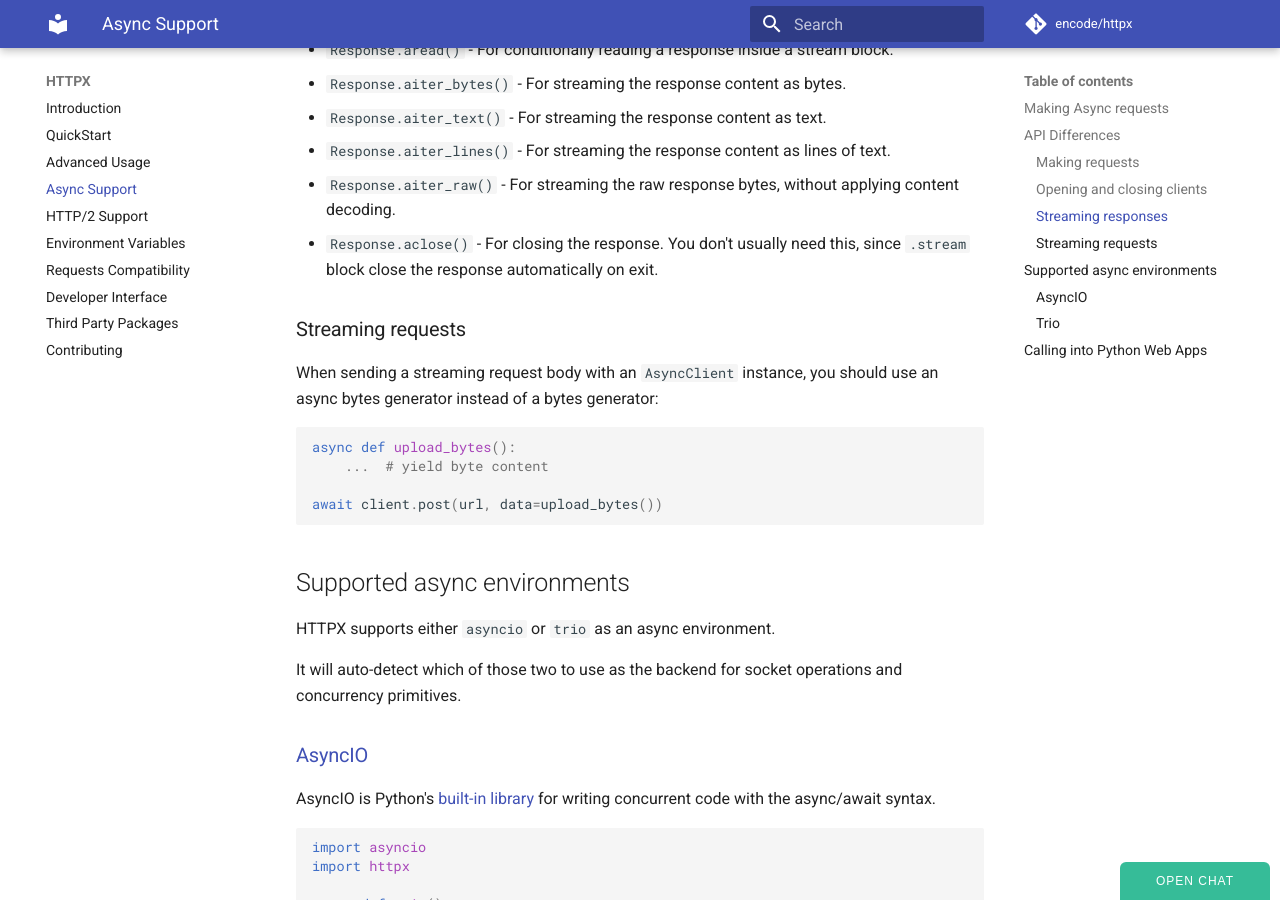
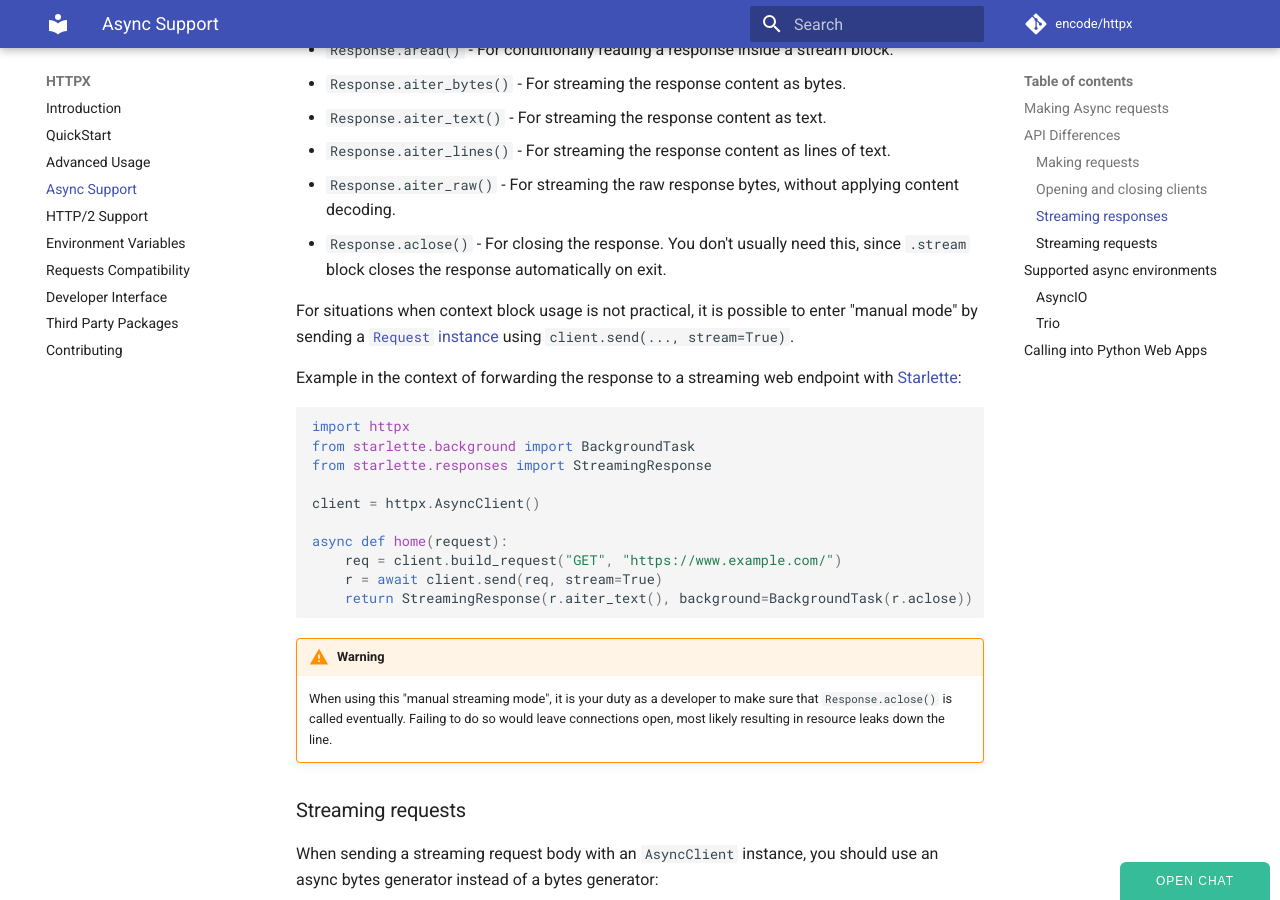
Before and after one commit to CarolinaBentrescas/httpx2, an MkDocs documentation site: the page built from docs/async.md, in a window 1280 px wide and 900 px high, scrolled down 1852 px. Built offline with MkDocs 1.6.1 and Material for MkDocs 9.7.7, drawn with Linux system fonts in a browser that asks for light colours; comment, search, counter and statistics services are not loaded.

Commit message:
Add "manual streaming mode" docs (#1046)
Co-authored-by: Tom Christie <tom@tomchristie.com>

````diff
--- a/docs/async.md
+++ b/docs/async.md
@@ -78,7 +78,27 @@ The async response streaming methods are:
 * `Response.aiter_text()` - For streaming the response content as text.
 * `Response.aiter_lines()` - For streaming the response content as lines of text.
 * `Response.aiter_raw()` - For streaming the raw response bytes, without applying content decoding.
-* `Response.aclose()` - For closing the response. You don't usually need this, since `.stream` block close the response automatically on exit.
+* `Response.aclose()` - For closing the response. You don't usually need this, since `.stream` block closes the response automatically on exit.
+
+For situations when context block usage is not practical, it is possible to enter "manual mode" by sending a [`Request` instance](./advanced.md#request-instances) using `client.send(..., stream=True)`.
+
+Example in the context of forwarding the response to a streaming web endpoint with [Starlette](https://www.starlette.io):
+
+```python
+import httpx
+from starlette.background import BackgroundTask
+from starlette.responses import StreamingResponse
+
+client = httpx.AsyncClient()
+
+async def home(request):
+    req = client.build_request("GET", "https://www.example.com/")
+    r = await client.send(req, stream=True)
+    return StreamingResponse(r.aiter_text(), background=BackgroundTask(r.aclose))
+```
+
+!!! warning
+    When using this "manual streaming mode", it is your duty as a developer to make sure that `Response.aclose()` is called eventually. Failing to do so would leave connections open, most likely resulting in resource leaks down the line.
 
 ### Streaming requests
 
````
